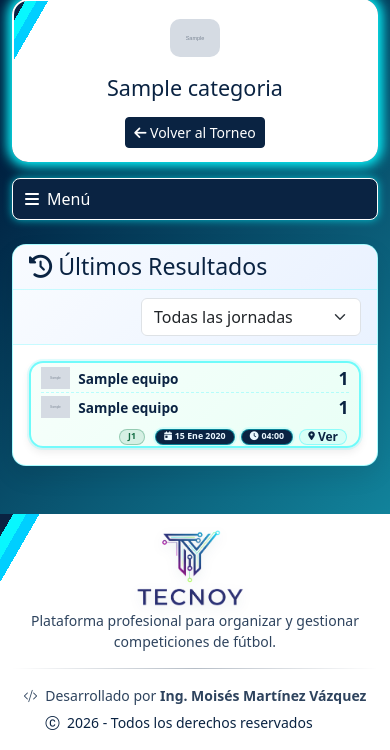
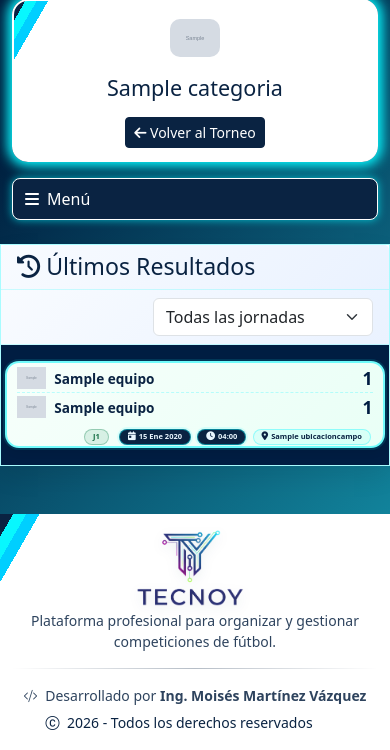
Before and after one commit to Moy020513/Torneos, a Django app: page /categoria/1/resultados/ in a window 390 px wide. Shown: the part 95-845 px from the top of the page. Run offline with Django 4.2, Linux system fonts and the light colour scheme; tables that the repository leaves empty hold one stand-in row (values such as "Sample post"); grey boxes marked "Sample" are stand-in pictures; some libraries are stand-ins or nearby versions.

Commit message:
css ajustado

```diff
--- a/static/css/resultados.css
+++ b/static/css/resultados.css
@@ -8,6 +8,20 @@
 
 .match-status { font-size: 0.75em; font-weight:800; padding:6px 10px; border-radius:999px; border:1px solid rgba(8,247,254,.45); background: rgba(8,247,254,.08); color:#0a2342; white-space:nowrap; }
 .status-jugado { background: rgba(25, 135, 84, .12); border-color: rgba(25, 135, 84, .35); color:#146c43; }
+.team-name.text-success.text-strong {
+    color: #ffffff !important;
+    font-weight: bold;
+    background: #001d42;
+    border-radius: 8px;
+    padding: 1px 4px;
+}
+.team-score.text-success.text-strong {
+    color: #ffffff !important;
+    font-weight: bold;
+    background: #001d42;
+    border-radius: 8px;
+    padding: 0px 4px;
+}
 
 .team-logo-small { width:44px; height:44px; object-fit:contain; }
 .team-name { font-weight:800; color:#0a2342; margin-top:2px; }
@@ -15,7 +29,7 @@
 .team-row + .team-row{ border-top:1px dashed rgba(8,247,254,.25); }
 .team-info{ display:flex; align-items:center; gap:10px; }
 
-.team-score { font-size:1.3em; font-weight:900; color:#0a2342; letter-spacing:.5px; }
+.team-score { font-size:1.3em; font-weight:900; color:#001d42; letter-spacing:.5px; }
 .match-date { background:#0a2342; color:#eaf7ff; border:1px solid rgba(8,247,254,.45); border-radius:999px; padding:6px 12px; font-size:.8em; font-weight:700; box-shadow:0 0 0 2px rgba(8,247,254,.12); display:inline-flex; align-items:center; gap:6px; margin-top:4px; }
 .match-date-chip, .match-time-chip{ background:#0a2342; color:#eaf7ff; border:1px solid rgba(8,247,254,.45); border-radius:999px; padding:6px 12px; font-size:.8em; font-weight:700; box-shadow:0 0 0 2px rgba(8,247,254,.12); display:inline-flex; align-items:center; gap:6px; }
 .match-loc { background: rgba(8,247,254,.08); color:#0a2342; border:1px solid rgba(8,247,254,.35); border-radius:999px; padding:6px 12px; font-size:.8em; font-weight:700; display:inline-flex; align-items:center; gap:6px; }
@@ -50,7 +64,7 @@
         font-size: 1.1em;
     }
     .match-date-chip, .match-time-chip, .match-loc {
-        font-size: 0.62em;
+        font-size: 0.55em;
         padding: 2px 6px;
         gap: 3px;
     }
@@ -113,6 +127,19 @@
 
 /* Optimización para móvil - Más compacto y profesional */
 @media (max-width: 576px){
+
+    #ultimos-resultados  {
+         margin: 0 -12px !important;
+        width: calc(100% + 24px) !important;
+        max-width: calc(100% + 24px) !important;
+        border-radius: 0 !important;
+        }
+        #ultimos-resultados-lista{
+         margin: 0 -12px !important;
+        width: calc(100% + 24px) !important;
+        max-width: calc(100% + 24px) !important;
+        border-radius: 0 !important;
+        }
     .team-logo-small{ width:auto; height:22px; }
     .match-card{
         padding:1px 10px;
@@ -138,7 +165,7 @@
     }
     .team-info{ gap:8px; }
     .match-date-chip, .match-time-chip, .match-loc, .match-status {
-        font-size: 0.55em;
+        font-size: 0.47em;
         margin-right: 2px;
         height: 16px;
         display: inline-flex;
@@ -151,13 +178,13 @@
         display: inline-flex;
         align-items: center;
         justify-content: center;
-        font-size: 1em;
+        font-size: 0.55rem;
         margin: 0;
         line-height: 1;
     }
     .match-loc a.btn.btn-sm.btn-outline-admin {
         padding: 0;
-        font-size: 0.75rem;
+        font-size: 0.47rem;
         height: 24px;
         display: inline-flex;
         align-items: center;
@@ -190,6 +217,7 @@
     grid-template-columns: 1fr;
     gap:16px;
     justify-content:center;
+    background-color: #001d42;
 }
 @media (max-width: 576px){
     #ultimos-resultados-lista{
@@ -201,4 +229,5 @@
         grid-template-columns: repeat(3, 1fr);
         gap: 12px;
     }
+
 }
--- a/templates/torneos/categoria_detalle.html
+++ b/templates/torneos/categoria_detalle.html
@@ -114,7 +114,7 @@
                                             DESCANSA
                                         {% else %}
                                             {% if partido.ubicacion %}
-                                                <a href="https://www.google.com/maps?q={{ partido.ubicacion.latitud|floatformat:6|punto_decimal }},{{ partido.ubicacion.longitud|floatformat:6|punto_decimal }}" target="_blank" class="btn btn-sm btn-outline-admin"><strong>Ver</strong></a>
+                                                <a href="https://www.google.com/maps?q={{ partido.ubicacion.latitud|floatformat:6|punto_decimal }},{{ partido.ubicacion.longitud|floatformat:6|punto_decimal }}" target="_blank" class="btn btn-sm btn-outline-admin"><strong>{{ partido.ubicacion.nombre }}</strong></a>
                                             {% else %}
                                                 Por definir
                                             {% endif %}
@@ -146,7 +146,7 @@
                                         DESCANSA
                                     {% else %}
                                         {% if partido.ubicacion %}
-                                            <a href="https://www.google.com/maps?q={{ partido.ubicacion.latitud|floatformat:6|punto_decimal }},{{ partido.ubicacion.longitud|floatformat:6|punto_decimal }}" target="_blank" class="btn btn-sm btn-outline-admin"><strong>Ver</strong></a>
+                                            <a href="https://www.google.com/maps?q={{ partido.ubicacion.latitud|floatformat:6|punto_decimal }},{{ partido.ubicacion.longitud|floatformat:6|punto_decimal }}" target="_blank" class="btn btn-sm btn-outline-admin"><strong>{{ partido.ubicacion.nombre }}</strong></a>
                                         {% else %}
                                             Por definir
                                         {% endif %}
--- a/templates/torneos/resultados.html
+++ b/templates/torneos/resultados.html
@@ -7,7 +7,7 @@
 {% endblock %}
 {% block categoria_content %}
     <!-- Encabezado y navegación ahora se heredan desde torneos/base.html -->
-    <div class="card section-card mb-4">
+    <div class="card section-card mb-4" id="ultimos-resultados">
         <div class="card-header d-flex justify-content-between align-items-center">
             <h3 class="m-0 text-navy"><i class="fa-solid fa-history"></i> Últimos Resultados</h3>
         </div>
@@ -34,18 +34,18 @@
                                         {% if partido.equipo_local.logo %}
                                         <img src="{{ partido.equipo_local.logo.url }}" alt="{{ partido.equipo_local.nombre }}" class="team-logo-small">
                                         {% endif %}
-                                        <div class="team-name {% if partido.goles_local > partido.goles_visitante %}text-success{% endif %}">{{ partido.equipo_local.nombre }}</div>
-                                    </div>
-                                    <div class="team-score">{% if partido.jugado or partido.goles_local or partido.goles_visitante %}{{ partido.goles_local }}{% else %}&mdash;{% endif %}</div>
+                                        <div class="team-name {% if partido.goles_local > partido.goles_visitante %}text-success text-strong{% endif %}">{{ partido.equipo_local.nombre }}</div>
+                                                </div>
+                                                <div class="team-score {% if partido.goles_local > partido.goles_visitante %}text-success text-strong{% endif %}">{% if partido.jugado or partido.goles_local or partido.goles_visitante %}{{ partido.goles_local }}{% else %}&mdash;{% endif %}</div>
                                 </div>
                                 <div class="team-row">
                                     <div class="team-info">
                                         {% if partido.equipo_visitante.logo %}
                                         <img src="{{ partido.equipo_visitante.logo.url }}" alt="{{ partido.equipo_visitante.nombre }}" class="team-logo-small">
                                         {% endif %}
-                                        <div class="team-name {% if partido.goles_visitante > partido.goles_local %}text-success{% endif %}">{{ partido.equipo_visitante.nombre }}</div>
-                                    </div>
-                                    <div class="team-score">{% if partido.jugado or partido.goles_local or partido.goles_visitante %}{{ partido.goles_visitante }}{% else %}&mdash;{% endif %}</div>
+                                        <div class="team-name {% if partido.goles_visitante > partido.goles_local %}text-success text-strong{% endif %}">{{ partido.equipo_visitante.nombre }}</div>
+                                                </div>
+                                                <div class="team-score {% if partido.goles_visitante > partido.goles_local %}text-success text-strong{% endif %}">{% if partido.jugado or partido.goles_local or partido.goles_visitante %}{{ partido.goles_visitante }}{% else %}&mdash;{% endif %}</div>
                                 </div>
                             </div>
                         </div>
@@ -87,7 +87,7 @@
                                 <span class="match-loc">
                                     <i class="fa-solid fa-location-dot"></i>
                                     {% if partido.ubicacion and partido.ubicacion.latitud and partido.ubicacion.longitud %}
-                                        <a href="https://www.google.com/maps?q={{ partido.ubicacion.latitud|floatformat:6|punto_decimal }},{{ partido.ubicacion.longitud|floatformat:6|punto_decimal }}" target="_blank" class="btn btn-sm btn-outline-admin"><strong>Ver</strong></a>
+                                        <a href="https://www.google.com/maps?q={{ partido.ubicacion.latitud|floatformat:6|punto_decimal }},{{ partido.ubicacion.longitud|floatformat:6|punto_decimal }}" target="_blank" class="btn btn-sm btn-outline-admin"><strong>{{ partido.ubicacion.nombre }}</strong></a>
                                     {% else %}
                                         Por definir
                                     {% endif %}
```
Also changed, not shown: static/css/catego_detalle.css (+7 -2 lines).
